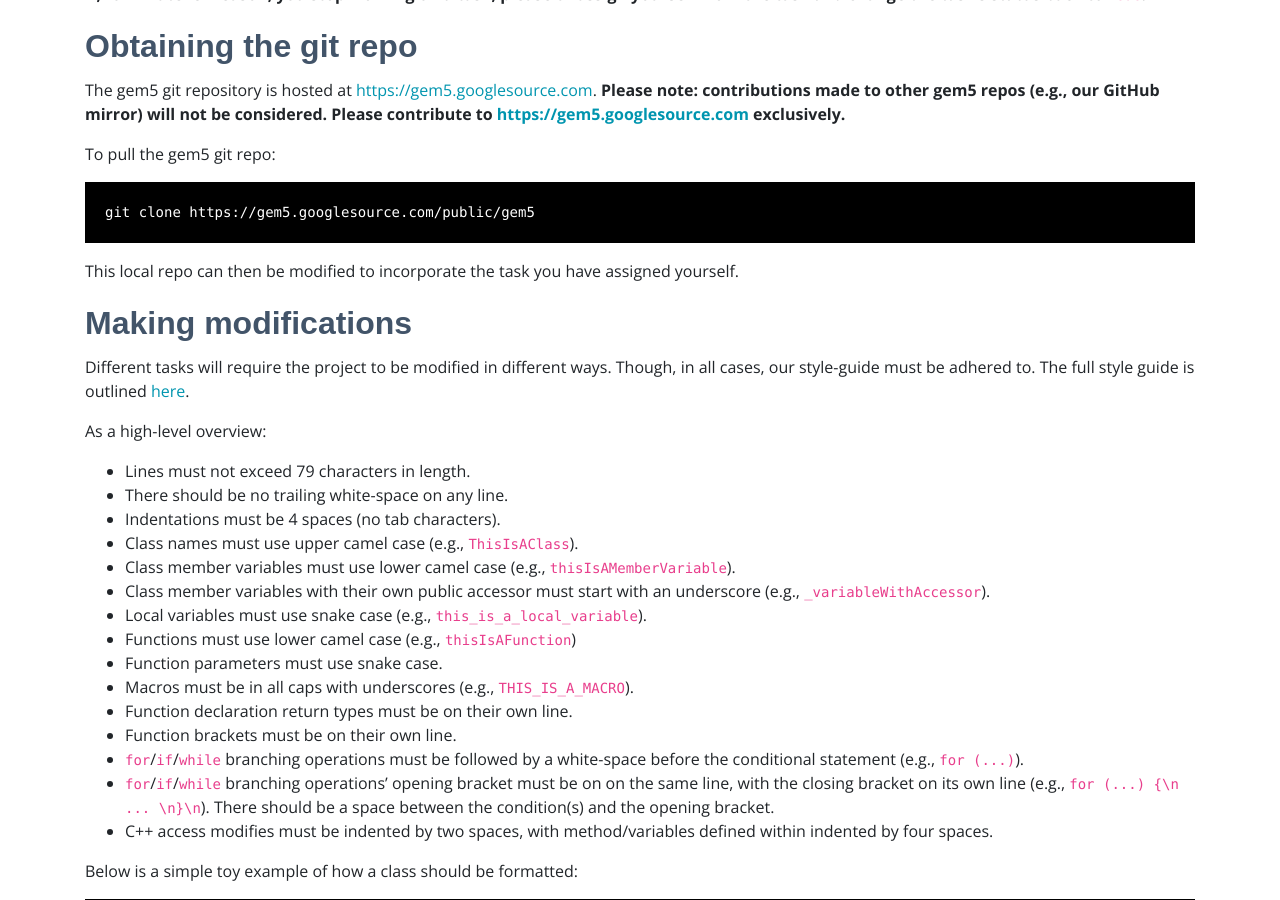
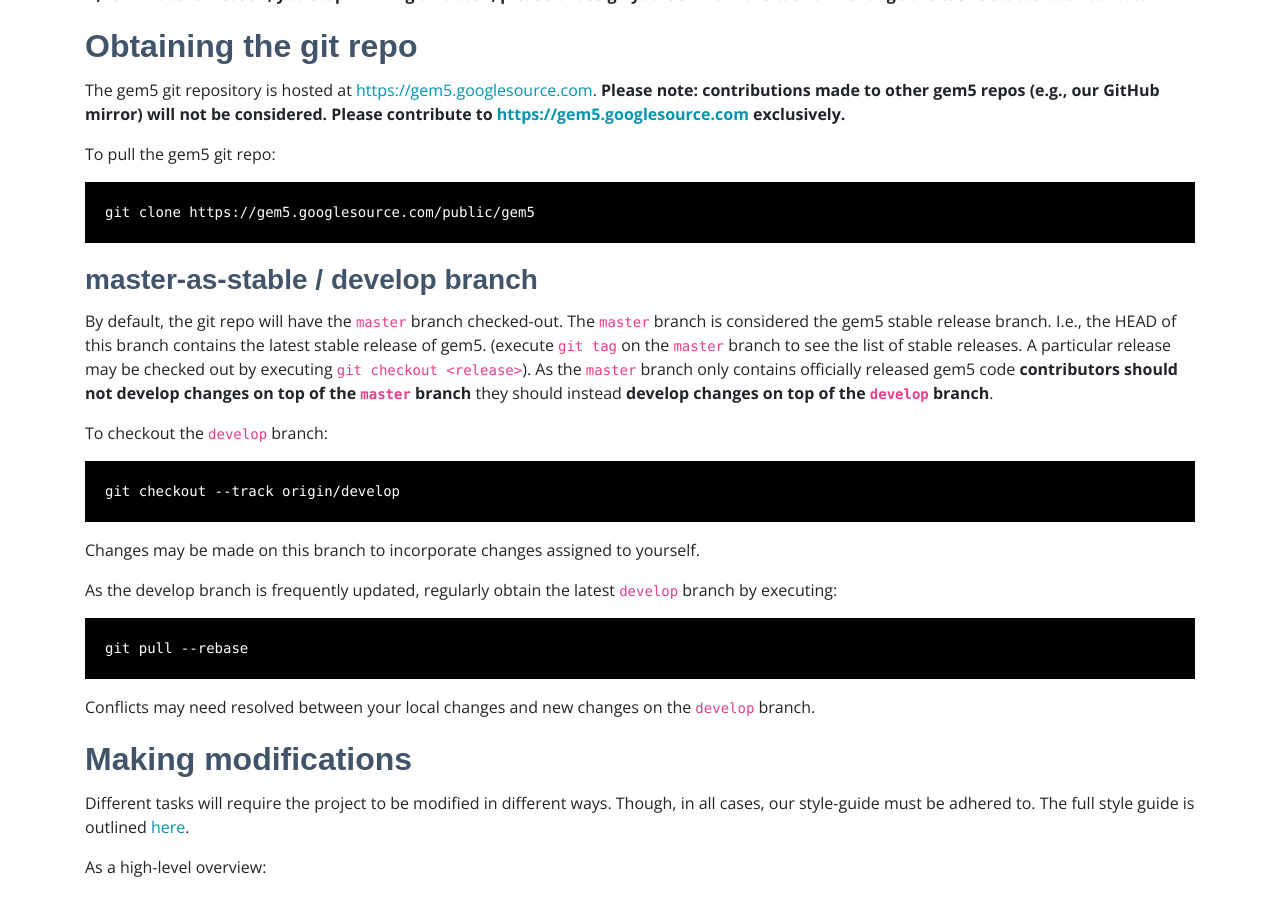
Before and after one commit to gem5/website, a Jekyll site: the page built from _pages/contributing.md, in a window 1280 px wide and 900 px high, scrolled down 653 px. Built offline with Jekyll 4.4.1, drawn with Linux system fonts in a browser that asks for light colours; nearby versions of some CDN libraries; some web fonts are replaced; some of the changed text lies outside the part shown.

Commit message:
website: Updated documentation for master-as-stable setup
Change-Id: Ie844f5acd57e3b89ed04f7fc7d831f6ab0b620eb

````diff
--- a/_pages/contributing.md
+++ b/_pages/contributing.md
@@ -48,8 +48,34 @@
 git clone https://gem5.googlesource.com/public/gem5
 ```
 
-This local repo can then be modified to incorporate the task you have assigned
-yourself.
+### master-as-stable / develop branch
+
+By default, the git repo will have the `master` branch checked-out. The
+`master` branch is considered the gem5 stable release branch. I.e., the HEAD
+of this branch contains the latest stable release of gem5. (execute `git tag`
+on the `master` branch to see the list of stable releases. A particular
+release may be checked out by executing `git checkout <release>`). As the
+`master` branch only contains officially released gem5 code **contributors
+should not develop changes on top of the `master` branch** they should instead
+**develop changes on top of the `develop` branch**.
+
+To checkout the `develop` branch:
+
+```Shell
+git checkout --track origin/develop
+```
+
+Changes may be made on this branch to incorporate changes assigned to yourself.
+
+As the develop branch is frequently updated, regularly obtain the latest
+`develop` branch by executing:
+
+```
+git pull --rebase
+```
+
+Conflicts may need resolved between your local changes and new changes on the
+`develop` branch.
 
 ## Making modifications
 
@@ -212,7 +238,7 @@
 To start this process, execute:
 
 ```
-git push origin HEAD:refs/for/master
+git push origin HEAD:refs/for/develop
 ```
 
 At this stage you may receive an error if you're not registered to contribute
@@ -297,7 +323,7 @@
 Then push the new changes to Gerrit:
 
 ```Shell
-git push original HEAD:refs/for/master
+git push original HEAD:refs/for/develop
 ```
 
 If for some reason you no longer have your original workspace, you may pull
@@ -320,3 +346,7 @@
 As one last step, you should change the corresponding Jira issue status to
 `Done` then link the Gerrit page as a comment on Jira as to provide evidence
 that the task has been completed.
+
+Stable releases of gem5 are published three times per year. Therefore, a change
+successfully submitted to the `develop` branch will be merged into the `master`
+branch within three to four months after submission.
````
Also changed, not shown: _pages/getting_started.md (+17 -3 lines).
